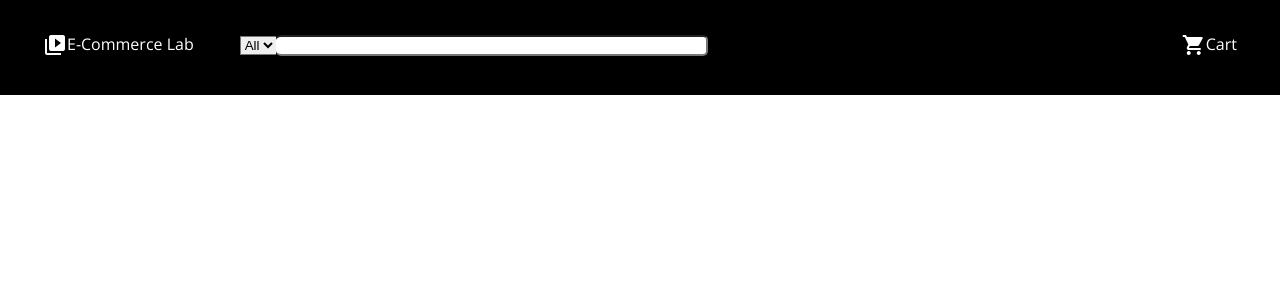
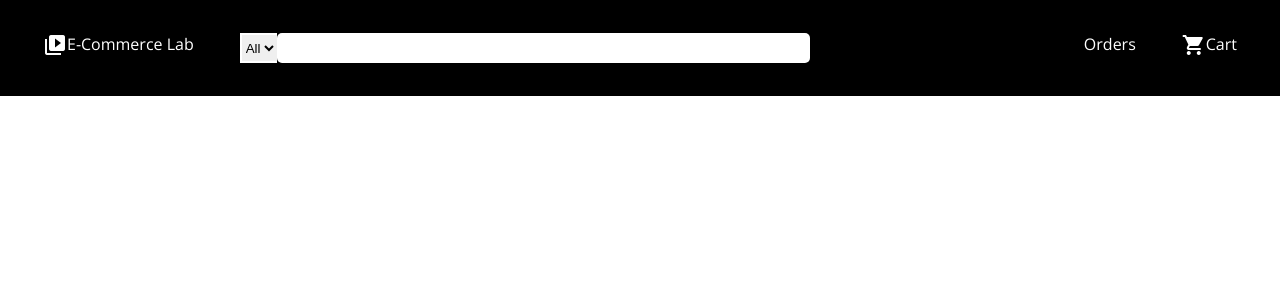
Before and after one commit to reireynoso/block-flix-lab, a React (Create React App) app: page / in a window 1280 px wide. Shown: the top 300 px of the page. Built offline with nearby package versions, Linux system fonts and the light colour scheme.

Commit message:
header css order

```diff
--- a/src/App.css
+++ b/src/App.css
@@ -17,7 +17,7 @@ body{
   color: white;
 }
 
-.left-menu > div, .right-menu > div  {
+.left-menu > div, .right-menu > div > div  {
   padding: 10px 20px;
   border-radius: 5px;
   border: 3px solid black;
@@ -28,29 +28,37 @@ body{
   height: 20px;
 }
 
-.right-menu > div:hover {
+.right-menu > div > div:hover {
   border: 3px solid white;
   transition: 0.2s ease-in;
   cursor: pointer;
 }
 
 select {
+  border: 2px solid white;
   border-right: none;
-  padding: none;
-  border-radius: 0;
+  display: block;
+  height: 30px;
 }
 
 input[type=text] {
+  padding: 0;
+  border: 0;
   border-radius: 5px;
-  width: 32em;
+  width: 40em;
   border-left: none;
+  display: block;
+  height: 30px;
 }
 
 .filter {
   display: flex;
 }
 
-
 .right-menu{
   color: white;
 }
+
+.items-container {
+  display: flex
+}
--- a/src/components/Header.js
+++ b/src/components/Header.js
@@ -6,9 +6,9 @@ const Header = () => {
         <div className="header">
             {/* left */}
             <div className="left-menu">
-                <div style={{display: "flex"}}>
+                <div className="items-container">
                     <div>
-                        <i class="material-icons">
+                        <i className="material-icons">
                             video_library
                         </i>
                     </div>
@@ -24,10 +24,14 @@ const Header = () => {
 
             {/* right */}
             <div className="right-menu">
-                <div>
+                <div className="items-container">
+                    <div>
+                        Orders
+                    </div>
+
                     <div style={{display: "flex"}}>
                         <div>
-                            <i class="material-icons">
+                            <i className="material-icons">
                             shopping_cart
                             </i>
                         </div>
```
